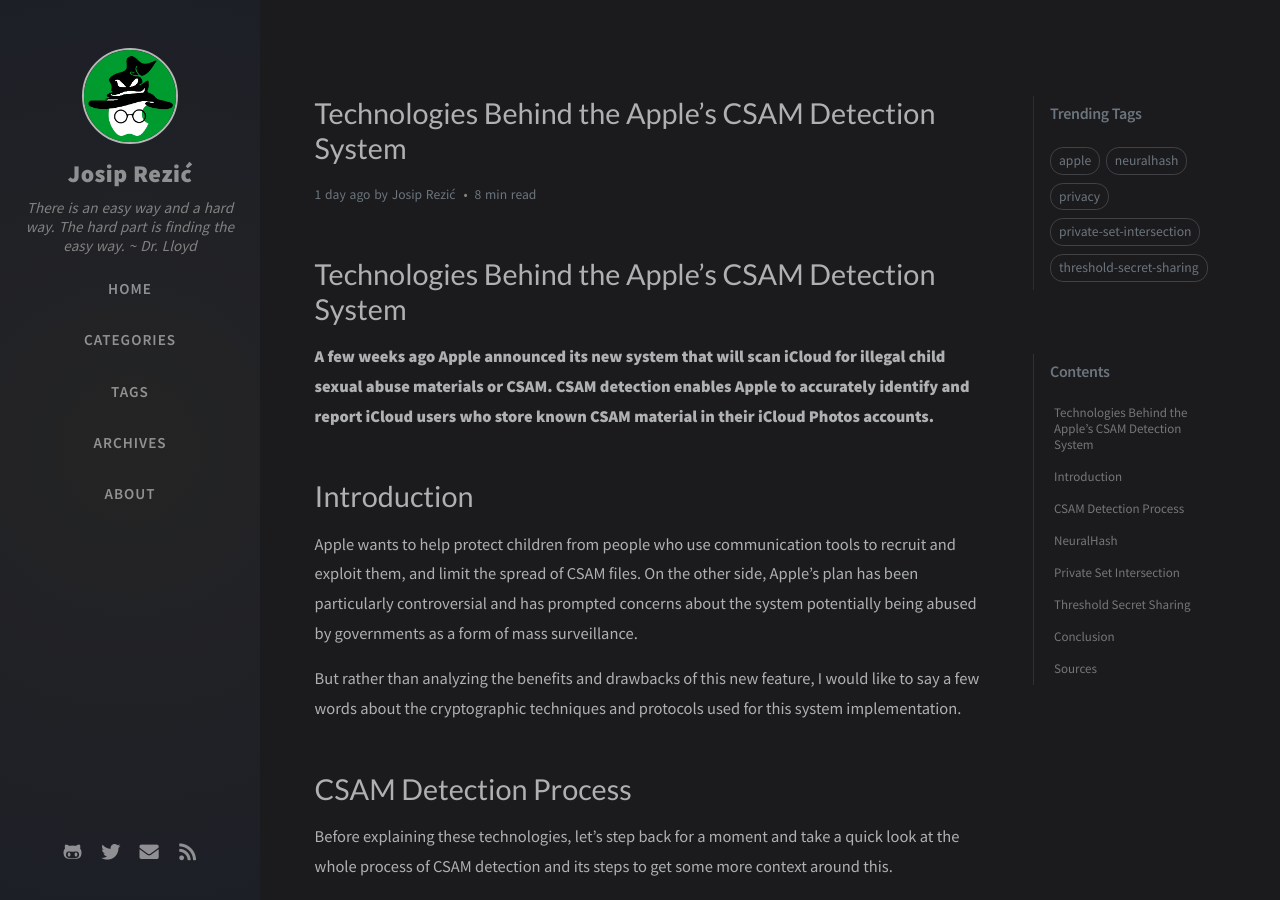
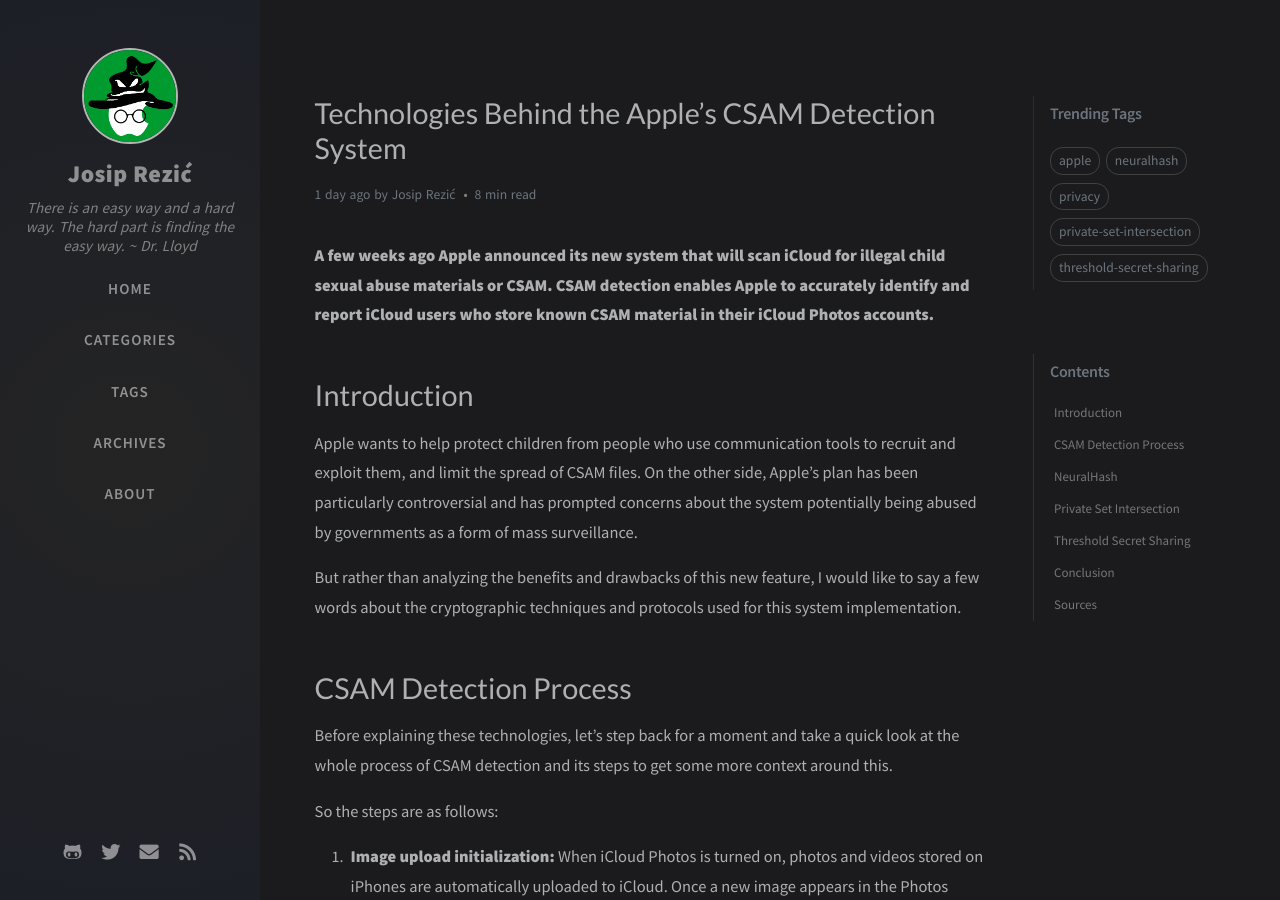
Before and after one commit to josiprezic/josiprezic.github.io, a Jekyll site: the page built from _posts/2021-09-02-technologies-behind-the-apples-csam-detection-system.md, in a window 1280 px wide and 900 px high. Built offline with Jekyll 4.4.1, drawn with Linux system fonts in a browser that asks for light colours; nearby versions of some CDN libraries; comment, search, counter and statistics services are not loaded.

Commit message:
Fix duplicated title issue

```diff
--- a/_posts/2021-09-02-technologies-behind-the-apples-csam-detection-system.md
+++ b/_posts/2021-09-02-technologies-behind-the-apples-csam-detection-system.md
@@ -4,8 +4,6 @@
 categories: [Security]
 tags: [apple,neuralhash,private-set-intersection,threshold-secret-sharing,privacy]
 ---
-
-# Technologies Behind the Apple’s CSAM Detection System
 
 **A few weeks ago Apple announced its new system that will scan iCloud for illegal child sexual abuse materials or CSAM. CSAM detection enables Apple to accurately identify and report iCloud users who store known CSAM material in their iCloud Photos accounts.**
 
```
